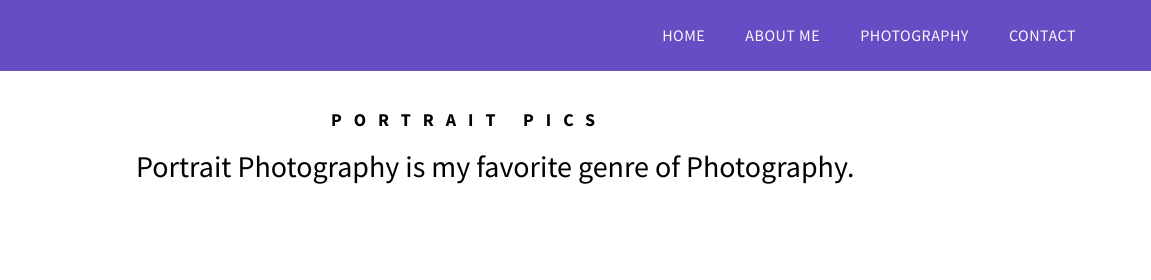
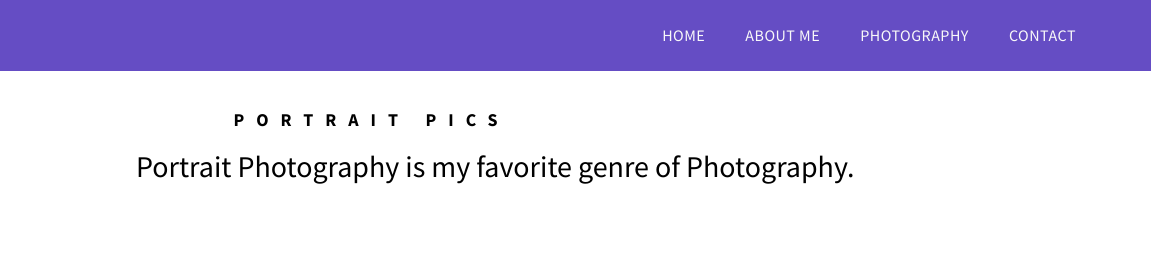
Before and after one commit to SonaliDas01/Blog, a plain HTML site: page Portrait.html in a window 1280 px wide. Shown: the top 280 px of the page, 129-1280 px from the left. Drawn offline with Linux system fonts and the light colour scheme.

Commit message:
Update Portrait.html

```diff
--- a/Portrait.html
+++ b/Portrait.html
@@ -47,7 +47,7 @@
 <section>
      <div class="container" style="margin-top:110px !important;">
           <div class="row">
-               <div class="col-md-offset-4 col-md-5">
+               <div class="col-md-offset-3 col-md-5">
 
                     <div class="about-info">
                          <h3>Portrait Pics</h3>
```
